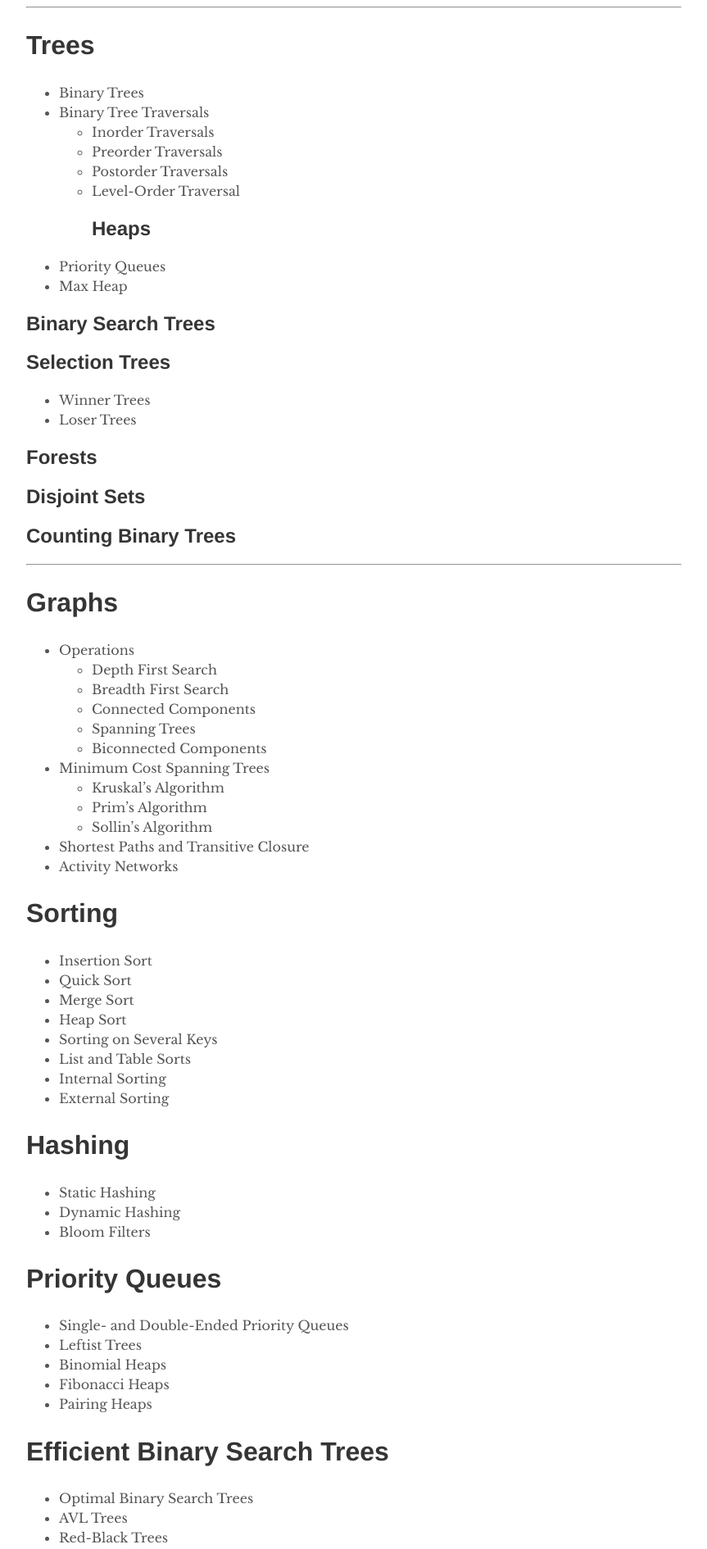
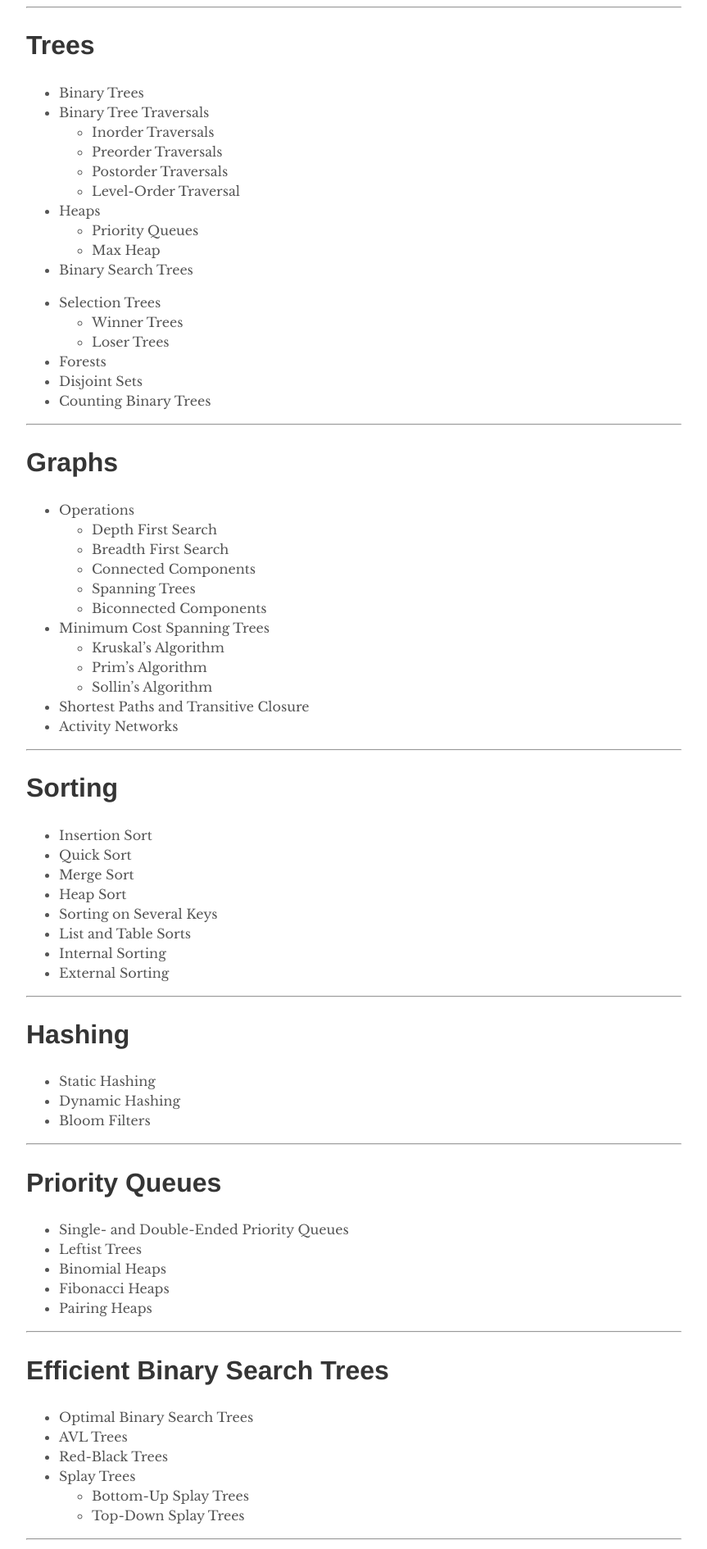
Before and after one commit to trilliwon/ABL, a Jekyll site: the page built from _posts/2018-01-22-DS.md, in a window 1280 px wide. Shown: the part 2623-4513 px from the top of the page at 82% size, without its empty margins (208-1071 px from the left). Built offline with Jekyll 4.4.1, drawn with Linux system fonts in a browser that asks for light colours; nearby versions of some CDN libraries.

Commit message:
Mon Jan 22 23:11:28 KST 2018

```diff
--- a/_posts/2018-01-22-DS.md
+++ b/_posts/2018-01-22-DS.md
@@ -104,19 +104,17 @@ MALLOC(pf, sizeof(float));
     - Preorder Traversals
     - Postorder Traversals
     - Level-Order Traversal
-## Heaps
-  - Priority Queues
-  - Max Heap
+  - Heaps
+    - Priority Queues
+    - Max Heap
+  - Binary Search Trees
 
-## Binary Search Trees
-
-## Selection Trees
-  - Winner Trees
-  - Loser Trees
-
-## Forests
-## Disjoint Sets
-## Counting Binary Trees
+  - Selection Trees
+    - Winner Trees
+    - Loser Trees
+  - Forests
+  - Disjoint Sets
+  - Counting Binary Trees
 
 ---
 
@@ -134,6 +132,8 @@ MALLOC(pf, sizeof(float));
   - Shortest Paths and Transitive Closure
   - Activity Networks
 
+---
+
 # **Sorting**
   - Insertion Sort
   - Quick Sort
@@ -144,10 +144,14 @@ MALLOC(pf, sizeof(float));
   - Internal Sorting
   - External Sorting
 
+---
+
 # **Hashing**
   - Static Hashing
   - Dynamic Hashing
   - Bloom Filters
+
+---
 
 # **Priority Queues**
   - Single- and Double-Ended Priority Queues
@@ -155,6 +159,8 @@ MALLOC(pf, sizeof(float));
   - Binomial Heaps
   - Fibonacci Heaps
   - Pairing Heaps
+
+---
 
 # **Efficient Binary Search Trees**
   - Optimal Binary Search Trees
@@ -164,10 +170,14 @@ MALLOC(pf, sizeof(float));
     - Bottom-Up Splay Trees
     - Top-Down Splay Trees
 
+---
+
 # **Multiway Search Trees**
   - m-way Search Trees
   - B-Trees
   - B<sup>+</sup>-Trees
+
+---
 
 # **Digital Search Structures**
   - Digital Search Trees
```
